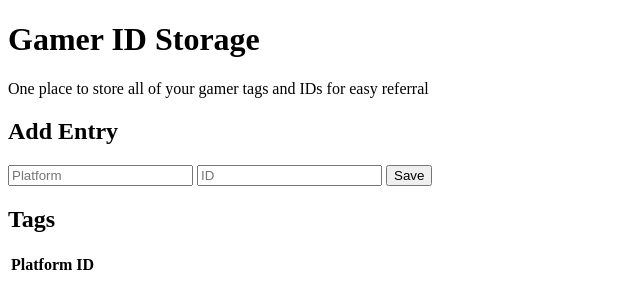
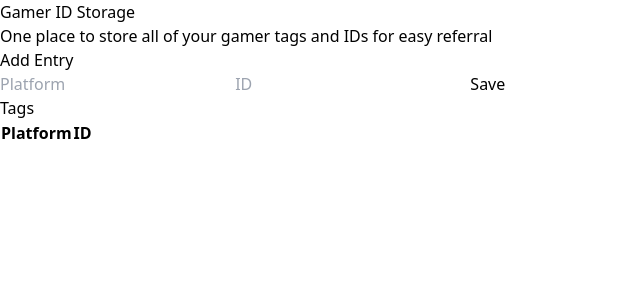
Before and after one commit to monkonius/gamer-id-storage, a website: page dist/index.html in a window 1280 px wide. Shown: the whole page, without its empty margins (0-640 px from the left). Drawn offline with Linux system fonts and the light colour scheme.

Commit message:
Add Tailwind CSS to the project

```diff
--- /dev/null
+++ b/src/input.css
@@ -0,0 +1,3 @@
+@tailwind base;
+@tailwind components;
+@tailwind utilities;
--- /dev/null
+++ b/tailwind.config.js
@@ -0,0 +1,8 @@
+/** @type {import('tailwindcss').Config} */
+module.exports = {
+  content: ["./dist/*.{html,js}"],
+  theme: {
+    extend: {},
+  },
+  plugins: [],
+}
```
Also changed, not shown: package.json (added, +16 -0 lines), dist/index.html, dist/script.js (renamed from script.js), dist/style.css (added), 2 other files.
